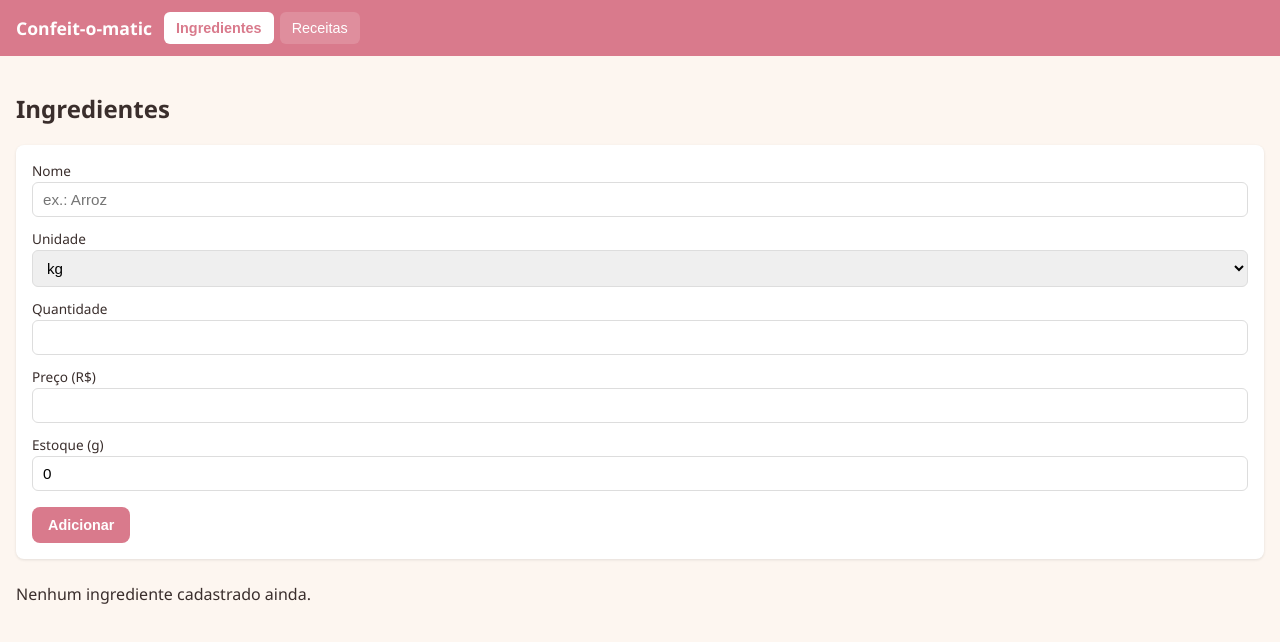
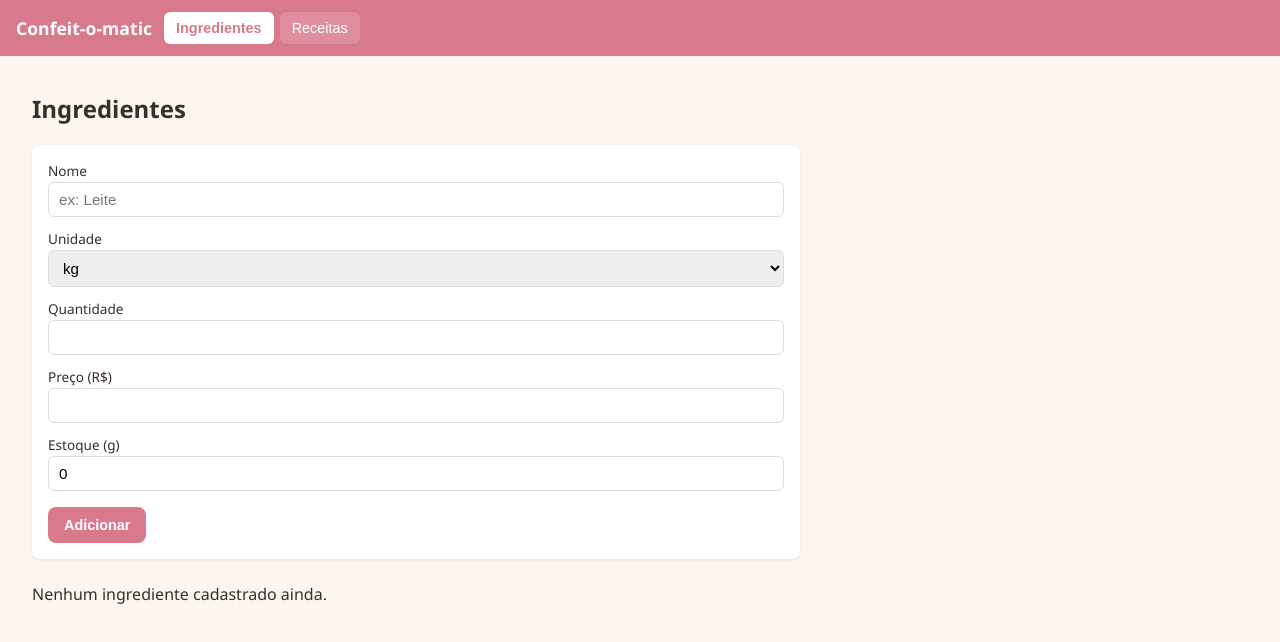
Before and after one commit to Aykolin/Bootcamp, a Vue app: page / in a window 1280 px wide. Shown: the top 642 px of the page. Built offline with nearby package versions, Linux system fonts and the light colour scheme.

Commit message:
refactor: remove unused db migration logic and clean up ingredient and recipe components

```diff
--- a/src/App.vue
+++ b/src/App.vue
@@ -21,7 +21,6 @@
 </template>
 
 <script>
-import db from './db';
 import Ingredientes from './views/Ingredientes.vue';
 import Receitas from './views/Receitas.vue';
 
@@ -36,9 +35,6 @@ export default {
         { nome: 'Receitas', titulo: 'Receitas' },
       ],
     };
-  },
-  created() {
-    db.migrar();
   },
 };
 </script>
--- a/src/db.js
+++ b/src/db.js
@@ -2,7 +2,7 @@ const DB_KEY = 'confeitomatic_db';
 
 function get(key) {
   const data = JSON.parse(localStorage.getItem(DB_KEY) || '{}');
-  return data[key] || (key === 'config' ? { markup: 2 } : []);
+  return data[key] || [];
 }
 
 function set(key, value) {
@@ -12,42 +12,9 @@ function set(key, value) {
 }
 
 export default {
-  getConfig: () => get('config'),
-  setConfig: (v) => set('config', v),
-
   getIngredientes: () => get('ingredientes'),
   setIngredientes: (v) => set('ingredientes', v),
 
   getReceitas: () => get('receitas'),
   setReceitas: (v) => set('receitas', v),
-
-  // Migração (opcional, mas bom para não perder dados existentes)
-  migrar() {
-    const data = JSON.parse(localStorage.getItem(DB_KEY) || '{}');
-    let mudou = false;
-
-    if (data.insumos && !data.ingredientes) {
-      data.ingredientes = data.insumos;
-      delete data.insumos;
-      mudou = true;
-    }
-
-    if (data.receitas) {
-      data.receitas.forEach((r) => {
-        if (r.itens) {
-          r.itens.forEach((item) => {
-            if (item.insumoId && !item.ingredienteId) {
-              item.ingredienteId = item.insumoId;
-              delete item.insumoId;
-              mudou = true;
-            }
-          });
-        }
-      });
-    }
-
-    if (mudou) {
-      localStorage.setItem(DB_KEY, JSON.stringify(data));
-    }
-  },
 };
--- a/src/views/Ingredientes.vue
+++ b/src/views/Ingredientes.vue
@@ -1,11 +1,11 @@
 <template>
-  <div>
+  <div class="ingredientes">
     <h2>Ingredientes</h2>
 
     <form class="form-card" @submit.prevent="salvar">
       <div class="campo">
         <label>Nome</label>
-        <input v-model="formulario.nome" required placeholder="ex.: Arroz" />
+        <input v-model="formulario.nome" required placeholder="ex: Leite" />
       </div>
 
       <div class="campo">
@@ -191,13 +191,18 @@ export default {
 </script>
 
 <style scoped>
+.ingredientes {
+  max-width: 800px;
+  padding-inline: 16px;
+}
+
 .form-card {
   background: white;
   border-radius: 8px;
   padding: 16px;
   display: flex;
   flex-wrap: wrap;
-  gap: 8px; /* Reduzido de 12px para 8px */
+  gap: 8px;
   align-items: flex-end;
   margin-bottom: 24px;
   box-shadow: 0 1px 3px rgba(0, 0, 0, 0.1);
@@ -207,24 +212,24 @@ export default {
   flex-direction: column;
   gap: 2px;
   font-size: 0.85rem;
-  flex: 1 1 auto; /* Alterado de 200px para auto */
-  width: 100%; /* Garante que ocupe a largura total no mobile */
+  flex: 1 1 auto;
+  width: 100%;
   margin-bottom: 4px;
 }
 .campo input,
 .campo select {
-  padding: 8px 10px; /* Reduzido de 10px 12px para 8px 10px */
+  padding: 8px 10px;
   border: 1px solid #ddd;
   border-radius: 6px;
-  font-size: 0.95rem; /* Levemente menor para mobile */
+  font-size: 0.95rem;
 }
 .acoes-form {
   display: flex;
   flex-direction: column;
   align-items: flex-start;
-  gap: 8px; /* Reduzido de 12px para 8px */
+  gap: 8px;
   width: 100%;
-  margin-top: 4px; /* Reduzido de 8px para 4px */
+  margin-top: 4px;
 }
 .custo-base-preview {
   font-size: 0.9rem;
@@ -249,7 +254,6 @@ button.perigo {
   background: #b3413a;
 }
 
-/* Lista Responsiva */
 .lista-container {
   display: flex;
   flex-direction: column;
@@ -325,7 +329,6 @@ button.perigo {
   align-self: flex-end;
 }
 
-/* Desktop Styles */
 @media (min-width: 768px) {
   .header-desktop {
     display: grid;
--- a/src/views/Receitas.vue
+++ b/src/views/Receitas.vue
@@ -26,7 +26,7 @@
       <div class="card">
         <div class="campo">
           <label>Nome</label>
-          <input v-model="receitaSelecionada.nome" placeholder="Bolo de Cenoura"/>
+          <input v-model="receitaSelecionada.nome" placeholder="ex: Bolo de Cenoura"/>
         </div>
         <div class="flex-row">
           <div class="campo">
@@ -92,7 +92,7 @@
           <button type="submit" class="add-ingrediente" :disabled="!ingredientes.length">Adicionar Ingrediente</button>
         </form>
 
-        <p v-if="!ingredientes.length" class="dica">Cadastre ingredientes primeiro pra poder usá-los aqui.</p>
+        <p v-if="!ingredientes.length" class="dica">Cadastre ingredientes primeiro pra poder usar aqui</p>
       </div>
 
       <div class="card">
@@ -151,7 +151,6 @@ export default {
     return {
       receitas: db.getReceitas(),
       ingredientes: db.getIngredientes(),
-      config: db.getConfig(),
       receitaSelecionada: null,
       novoItem: { ingredienteId: '', quantidade: null, unidade: '' },
       unidadesRendimento: ['fatias', 'unidade', 'pedaços', 'cento', 'potes', 'caixas', 'kg', 'g'],
@@ -163,7 +162,7 @@ export default {
       return calcularReceita(
         this.receitaSelecionada,
         this.buscarIngrediente,
-        this.receitaSelecionada.markup || this.config.markup || 2
+        this.receitaSelecionada.markup || 2
       );
     },
     unidadeBaseNovoItem() {
@@ -238,6 +237,7 @@ export default {
   grid-template-columns: 280px 1fr;
   gap: 20px;
   height: calc(100vh - 120px);
+  max-width: 900px;
 }
 .lista-receitas {
   background: white;
@@ -256,7 +256,7 @@ export default {
 }
 .topo-lista h2 {
   margin: 0;
-  font-size: 1rem;
+  font-size: 1.2rem;
 }
 .scroll-lista {
   flex: 1;
@@ -441,7 +441,7 @@ export default {
 .dica {
   font-size: 0.8rem;
   color: #d97a8c;
-  font-style: italic;
+  margin-left: 5px;
 }
 button {
   background: #d97a8c;
```
Also changed, not shown: dist-electron/main.js (deleted, +0 -27 lines), src/calc.js (+9 -0 lines), screenshot.png (deleted).
